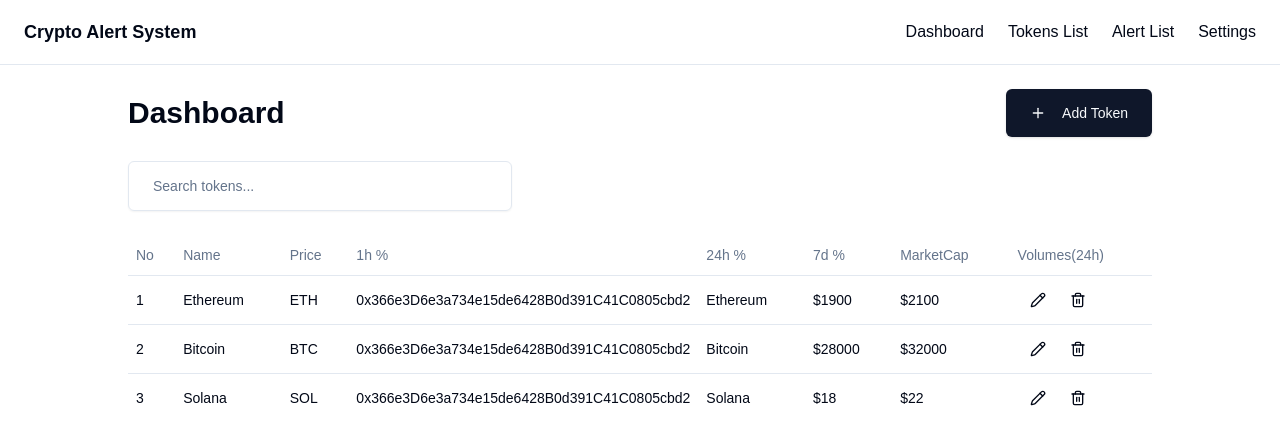
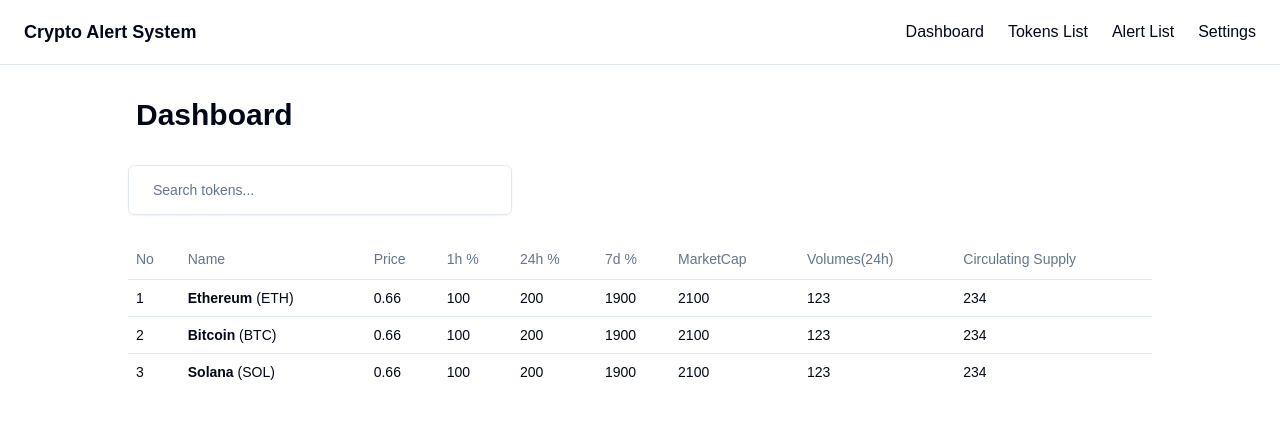
Before and after one commit to FatherMonkey916/crypto-alert-system, a Next.js app: page /dashboard in a window 1280 px wide. Shown: the top 444 px of the page. Built offline with nearby package versions, Linux system fonts and the light colour scheme.

Commit message:
frontend:(dashboard)

```diff
--- a/src/app/(pages)/dashboard/page.tsx
+++ b/src/app/(pages)/dashboard/page.tsx
@@ -5,20 +5,24 @@ import { Button } from "@/components/ui/button"
 import { Input } from "@/components/ui/input"
 import { Table, TableBody, TableCell, TableHead, TableHeader, TableRow } from "@/components/ui/table"
 import { PlusIcon, Pencil, Trash2 } from "lucide-react"
-import { TokenModal } from "@/components/TokenModal"
+import { TokenInforModal } from "@/components/TokenInforModal"
 
 export default function DashboardPage() {
   const [isModalOpen, setIsModalOpen] = useState(false)
   const [editingToken, setEditingToken] = useState<TokenType | null>(null) // Corrected type here!
+  const [search, setSearch] = useState("")
 
   interface TokenType {
-    id: number;
-    name: string;
-    symbol: string;
-    address: string;
-    chain: string;
-    buyThreshold: number;
-    sellThreshold: number;
+    id: number
+    name: string,
+    symbol: string,
+    price: number
+    hourly: number
+    daily: number
+    weekly: number
+    marketCap: number
+    volumes: number
+    circulating_Supply: number
   }
 
   // This data would come from your API in a real application
@@ -27,28 +31,37 @@ export default function DashboardPage() {
       id: 1,
       name: "Ethereum",
       symbol: "ETH",
-      address: "0x366e3D6e3a734e15de6428B0d391C41C0805cbd2",
-      chain: "Ethereum",
-      buyThreshold: 1900,
-      sellThreshold: 2100,
+      price: 0.66,
+      hourly: 100,
+      daily: 200,
+      weekly: 1900,
+      marketCap: 2100,
+      volumes: 123,
+      circulating_Supply: 234
     },
     {
       id: 2,
       name: "Bitcoin",
       symbol: "BTC",
-      address: "0x366e3D6e3a734e15de6428B0d391C41C0805cbd2",
-      chain: "Bitcoin",
-      buyThreshold: 28000,
-      sellThreshold: 32000,
+      price: 0.66,
+      hourly: 100,
+      daily: 200,
+      weekly: 1900,
+      marketCap: 2100,
+      volumes: 123,
+      circulating_Supply: 234
     },
     {
       id: 3,
       name: "Solana",
       symbol: "SOL",
-      address: "0x366e3D6e3a734e15de6428B0d391C41C0805cbd2",
-      chain: "Solana",
-      buyThreshold: 18,
-      sellThreshold: 22
+      price: 0.66,
+      hourly: 100,
+      daily: 200,
+      weekly: 1900,
+      marketCap: 2100,
+      volumes: 123,
+      circulating_Supply: 234
     },
   ]
 
@@ -57,18 +70,20 @@ export default function DashboardPage() {
     setIsModalOpen(true)
   }
 
+  const filter_tokens = []
+  for (let i = 0; i < tokens.length; i++) {
+    if (tokens[i].name.includes(search)) filter_tokens.push(tokens[i])
+  }
+
+
   return (
     <div className="flex px-[10vw] py-6">
       <div className="space-y-6 w-full">
         <div className="flex justify-between items-center">
-          <h1 className="text-3xl font-bold">Dashboard</h1>
-          <Button onClick={() => openModal()} className="p-6">
-            <PlusIcon className="w-4 h-4 mr-2" />
-            Add Token
-          </Button>
+          <h1 className="text-3xl font-bold p-2">Dashboard</h1>
         </div>
         <div className="flex items-center space-x-2">
-          <Input placeholder="Search tokens..." className="max-w-sm p-6" />
+          <Input placeholder="Search tokens..." className="max-w-sm p-6" onChange={(e) => setSearch(e.target.value)} />
         </div>
         <Table>
           <TableHeader>
@@ -81,31 +96,26 @@ export default function DashboardPage() {
               <TableHead>7d %</TableHead>
               <TableHead>MarketCap</TableHead>
               <TableHead>Volumes(24h)</TableHead>
+              <TableHead>Circulating Supply</TableHead>
             </TableRow>
           </TableHeader>
           <TableBody>
-            {tokens.map((token) => (
-              <TableRow key={token.id}>
+            {filter_tokens.map((token) => (
+              <TableRow className="h-4" key={token.id} onClick={() => openModal(token)}>
                 <TableCell>{token.id}</TableCell>
-                <TableCell>{token.name}</TableCell>
-                <TableCell>{token.symbol}</TableCell>
-                <TableCell className="w-[350px]">{token.address}</TableCell>
-                <TableCell>{token.chain}</TableCell>
-                <TableCell>${token.buyThreshold}</TableCell>
-                <TableCell>${token.sellThreshold}</TableCell>
-                <TableCell>
-                  <Button variant="ghost" size="sm" onClick={() => openModal(token)}>
-                    <Pencil className="w-4 h-4" />
-                  </Button>
-                  <Button variant="ghost" size="sm">
-                    <Trash2 className="w-4 h-4" />
-                  </Button>
-                </TableCell>
+                <TableCell><b>{token.name}</b>  ({token.symbol})</TableCell>
+                <TableCell>{token.price}</TableCell>
+                <TableCell>{token.hourly}</TableCell>
+                <TableCell>{token.daily}</TableCell>
+                <TableCell>{token.weekly}</TableCell>
+                <TableCell>{token.marketCap}</TableCell>
+                <TableCell>{token.volumes}</TableCell>
+                <TableCell>{token.circulating_Supply}</TableCell>
               </TableRow>
             ))}
           </TableBody>
         </Table>
-        <TokenModal isOpen={isModalOpen} onClose={() => setIsModalOpen(false)} token={editingToken} />
+        <TokenInforModal isOpen={isModalOpen} onClose={() => setIsModalOpen(false)} token={editingToken} />
       </div>
     </div>
   )
--- /dev/null
+++ b/src/components/TokenInforModal.tsx
@@ -0,0 +1,128 @@
+"use client"
+
+import { useState, useEffect } from "react"
+import { Dialog, DialogContent, DialogHeader, DialogTitle } from "@/components/ui/dialog"
+import { Input } from "@/components/ui/input"
+import { Label } from "@/components/ui/label"
+import { Button } from "@/components/ui/button"
+
+interface TokenModalProps {
+  isOpen: boolean
+  onClose: () => void
+  token?: {
+    id?: number
+    name: string,
+    symbol: string,
+    price: number
+    hourly: number
+    daily: number
+    weekly: number
+    marketCap: number
+    volumes: number
+    circulating_Supply: number
+  } | null
+}
+
+export const TokenInforModal: React.FC<TokenModalProps> = ({ isOpen, onClose, token }) => {
+  const [formData, setFormData] = useState({
+    name: "",
+    symbol: "",
+    price: 0,
+    hourly: 0,
+    daily: 0,
+    weekly: 0,
+    marketCap: 0,
+    volumes: 0,
+    circulating_Supply: 0,
+  })
+
+  useEffect(() => {
+    if (token) {
+      setFormData({
+        name: token.name,
+        symbol: token.symbol,
+        price: token.price,
+        hourly: token.hourly,
+        daily: token.daily,
+        weekly: token.weekly,
+        marketCap: token.marketCap,
+        volumes: token.volumes,
+        circulating_Supply: token.circulating_Supply,
+      })
+    } else {
+      setFormData({
+        name: "",
+        symbol: "",
+        price: 0,
+        hourly: 0,
+        daily: 0,
+        weekly: 0,
+        marketCap: 0,
+        volumes: 0,
+        circulating_Supply: 0,
+      })
+    }
+  }, [token])
+
+  const handleChange = (e: React.ChangeEvent<HTMLInputElement>) => {
+    const { name, value } = e.target
+    setFormData((prev) => ({ ...prev, [name]: value }))
+  }
+
+  const handleSubmit = (e: React.FormEvent) => {
+    e.preventDefault()
+    // Here you would typically send the data to your backend
+    console.log(formData)
+    onClose()
+  }
+
+  return (
+    <Dialog open={isOpen} onOpenChange={onClose}>
+      <DialogContent>
+        <DialogHeader>
+          <DialogTitle>Token Information</DialogTitle>
+        </DialogHeader>
+        <form onSubmit={handleSubmit} className="space-y-4">
+          <div className="grid grid-cols-2 gap-4">
+            <div>
+              <Label htmlFor="name">Token Name</Label>
+              <Input id="name" name="name" value={formData.name} onChange={handleChange} required readOnly />
+            </div>
+            <div>
+              <Label htmlFor="price">Price</Label>
+              <Input id="price" name="price" value={formData.price} onChange={handleChange} required readOnly />
+            </div>
+            <div>
+              <Label htmlFor="1h">1h</Label>
+              <Input id="hourly" name="hourly" value={formData.hourly} onChange={handleChange} required readOnly />
+            </div>
+            <div>
+              <Label htmlFor="1d">24h</Label>
+              <Input id="daily" name="daily" value={formData.daily} onChange={handleChange} required readOnly />
+            </div>
+            <div>
+              <Label htmlFor="1h">7d</Label>
+              <Input id="weekly" name="weekly" value={formData.weekly} onChange={handleChange} required readOnly />
+            </div>
+            <div>
+              <Label htmlFor="MarketCap">MarketCap</Label>
+              <Input id="MarketCap" name="MarketCap" value={formData.marketCap} onChange={handleChange} required readOnly />
+            </div>
+            <div>
+              <Label htmlFor="Volumes">Volumes</Label>
+              <Input id="Volumes" name="Volumes" value={formData.volumes} onChange={handleChange} required readOnly />
+            </div>
+            <div>
+              <Label htmlFor="Circulating_Supply">Circulating Supply</Label>
+              <Input id="Circulatin_supply" name="Circulating_Supply" value={formData.circulating_Supply} onChange={handleChange} required readOnly />
+            </div>
+          </div>
+          <div className="flex justify-center gap-6">
+            <Button type="submit">{token ? "Save Token" : "Add Token"}</Button>
+            <Button type="submit">Cancel</Button>
+          </div>
+        </form>
+      </DialogContent>
+    </Dialog>
+  )
+}
--- a/src/components/TokenModal.tsx
+++ b/src/components/TokenModal.tsx
@@ -5,6 +5,16 @@ import { Dialog, DialogContent, DialogHeader, DialogTitle } from "@/components/u
 import { Input } from "@/components/ui/input"
 import { Label } from "@/components/ui/label"
 import { Button } from "@/components/ui/button"
+import {
+  DropdownMenu,
+  DropdownMenuContent,
+  DropdownMenuLabel,
+  DropdownMenuRadioGroup,
+  DropdownMenuRadioItem,
+  DropdownMenuSeparator,
+  DropdownMenuTrigger,
+} from "./ui/dropdown-menu"
+
 
 interface TokenModalProps {
   isOpen: boolean
@@ -15,10 +25,12 @@ interface TokenModalProps {
     symbol: string
     address: string
     chain: string
+    frequency: string
     buyThreshold: number
     sellThreshold: number
   } | null
 }
+
 
 export const TokenModal: React.FC<TokenModalProps> = ({ isOpen, onClose, token }) => {
   const [formData, setFormData] = useState({
@@ -26,10 +38,13 @@ export const TokenModal: React.FC<TokenModalProps> = ({ isOpen, onClose, token }
     symbol: "",
     address: "",
     chain: "",
+    frequency: "",
     buyThreshold: "",
     sellThreshold: "",
   })
-
+  const [position, setPosition] = useState("bottom")
+  // const [frequency2, setFrequency2] = useState(token?.frequency)
+  // const [frequency3, setFrequency3] = useState(token?.frequency)
   useEffect(() => {
     if (token) {
       setFormData({
@@ -37,6 +52,7 @@ export const TokenModal: React.FC<TokenModalProps> = ({ isOpen, onClose, token }
         symbol: token.symbol,
         address: token.address,
         chain: token.chain,
+        frequency: token.frequency,
         buyThreshold: token.buyThreshold.toString(),
         sellThreshold: token.sellThreshold.toString(),
       })
@@ -46,6 +62,7 @@ export const TokenModal: React.FC<TokenModalProps> = ({ isOpen, onClose, token }
         symbol: "",
         address: "",
         chain: "",
+        frequency: "",
         buyThreshold: "",
         sellThreshold: "",
       })
@@ -63,6 +80,7 @@ export const TokenModal: React.FC<TokenModalProps> = ({ isOpen, onClose, token }
     console.log(formData)
     onClose()
   }
+
 
   return (
     <Dialog open={isOpen} onOpenChange={onClose}>
@@ -89,6 +107,27 @@ export const TokenModal: React.FC<TokenModalProps> = ({ isOpen, onClose, token }
               <Input id="chain" name="chain" value={formData.chain} onChange={handleChange} required />
             </div>
             <div>
+              <Label htmlFor="frequency">Frequency</Label>
+              <br></br>
+              {/* <Input id="frequency" name="frequency" value={formData.frequency} onChange={handleChange} required /> */}
+              <DropdownMenu>
+                <DropdownMenuTrigger asChild>
+                  <Button variant="outline">{formData.frequency}</Button>
+                </DropdownMenuTrigger>
+                <DropdownMenuContent className="w-56">
+                  <DropdownMenuRadioGroup value={formData.frequency} onValueChange={(value) => setFormData(prevState => ({
+                    ...prevState,
+                    frequency: value
+                  }))}>
+                    <DropdownMenuRadioItem value="Hourly">Hourly</DropdownMenuRadioItem>
+                    <DropdownMenuRadioItem value="Daily">Daily</DropdownMenuRadioItem>
+                    <DropdownMenuRadioItem value="Weekly">Weekly</DropdownMenuRadioItem>
+                  </DropdownMenuRadioGroup>
+
+                </DropdownMenuContent>
+              </DropdownMenu>
+            </div>
+            <div>
               <Label htmlFor="buyThreshold">Buy Threshold</Label>
               <Input
                 id="buyThreshold"
@@ -111,7 +150,9 @@ export const TokenModal: React.FC<TokenModalProps> = ({ isOpen, onClose, token }
               />
             </div>
           </div>
-          <Button type="submit">{token ? "Update Token" : "Add Token"}</Button>
+          <div className="flex justify-center">
+            <Button type="submit">{token ? "Update Token" : "Add Token"}</Button>
+          </div>
         </form>
       </DialogContent>
     </Dialog>
```
Also changed, not shown: src/app/(pages)/mytokens/page.tsx (+9 -2 lines).
